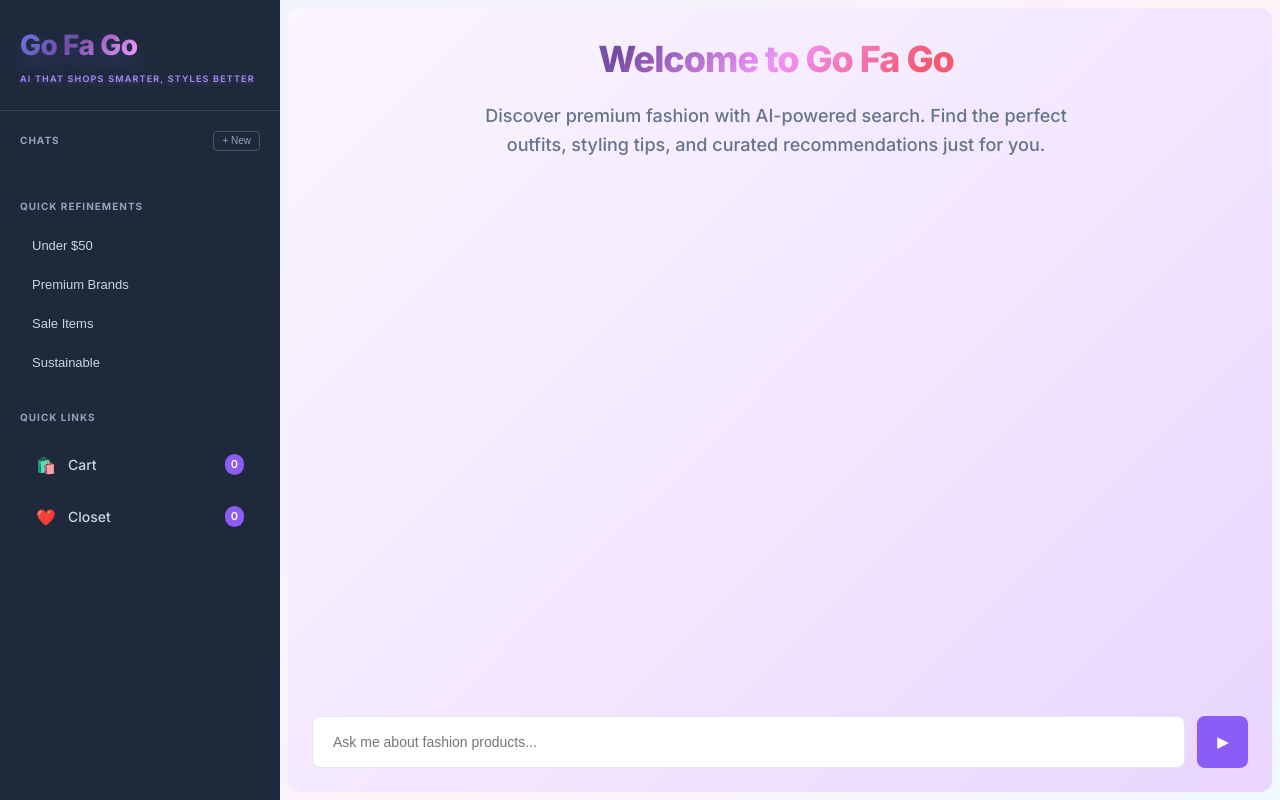
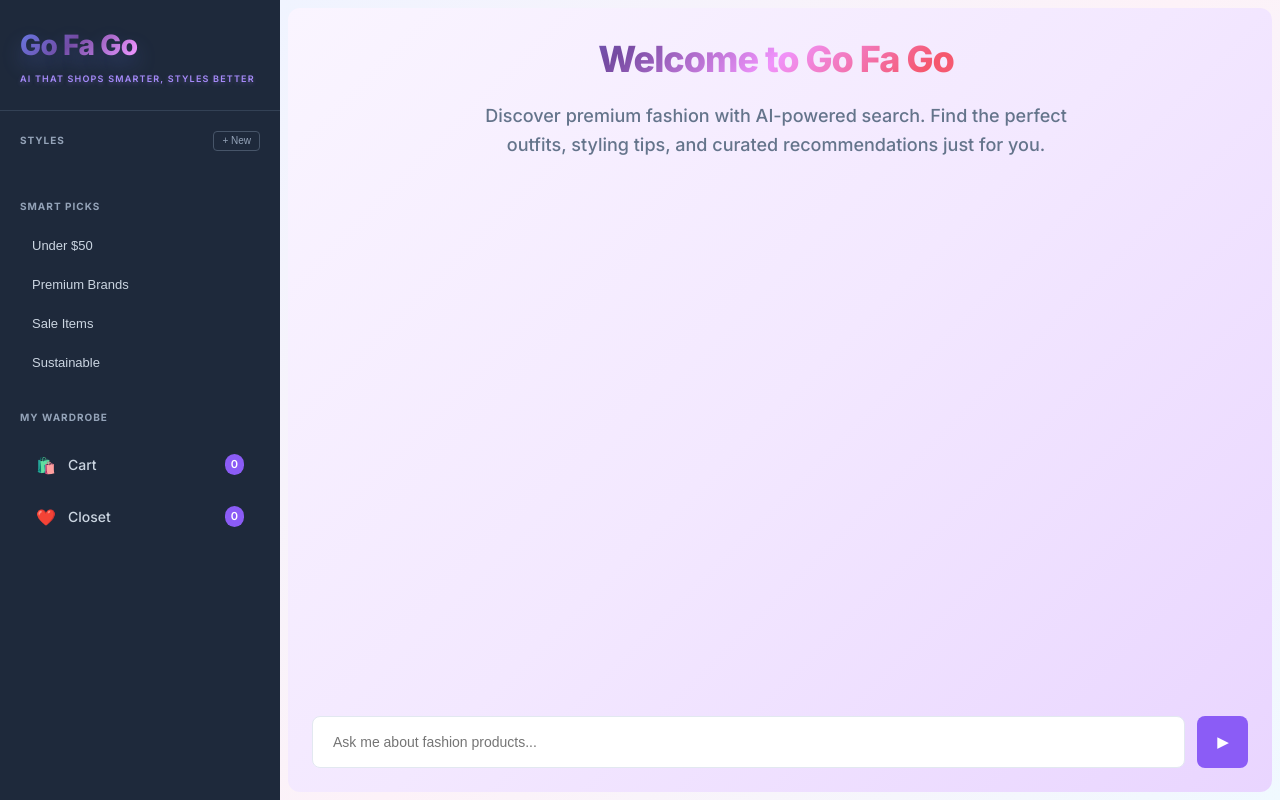
Before and after one commit to raja-datascientist/GoFaGo, a Flask app: page / in a window 1280 px wide. Run offline with Flask 3, Linux system fonts and the light colour scheme; some libraries are stand-ins or nearby versions.

Commit message:
Update sidebar section headers for improved UX

```diff
--- a/frontend_python/templates/index.html
+++ b/frontend_python/templates/index.html
@@ -26,7 +26,7 @@
                 <!-- This Session -->
                 <div class="session-section">
                     <h3 style="display: flex; justify-content: space-between; align-items: center;">
-                        <span>Chats</span>
+                        <span>Styles</span>
                         <button class="new-search-btn-inline" onclick="styleAI.startNewSearch()">+ New</button>
                     </h3>
                     <div class="search-history">
@@ -36,7 +36,7 @@
 
                 <!-- Quick Refinements -->
                 <div class="refinements-section sidebar">
-                    <h3>QUICK REFINEMENTS</h3>
+                    <h3>SMART PICKS</h3>
                     <div class="refinement-options" style="display: flex; flex-direction: column; gap: 8px;">
                         <button class="refinement-btn" data-filter="under-50">
                             Under $50
@@ -55,7 +55,7 @@
 
                 <!-- Quick Links -->
                 <div class="quick-links-section">
-                    <h3>QUICK LINKS</h3>
+                    <h3>My Wardrobe</h3>
                     <nav class="quick-links">
                         <a href="#" class="quick-link" data-page="cart">
                             <span class="link-icon">🛍️</span>
```
